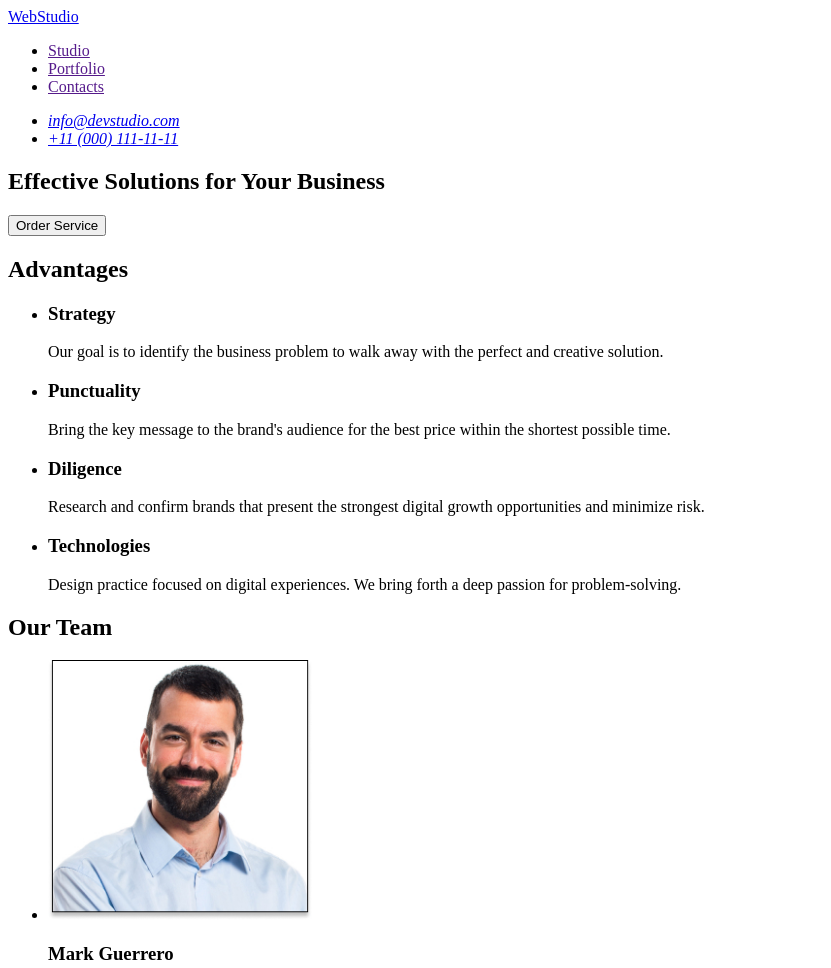
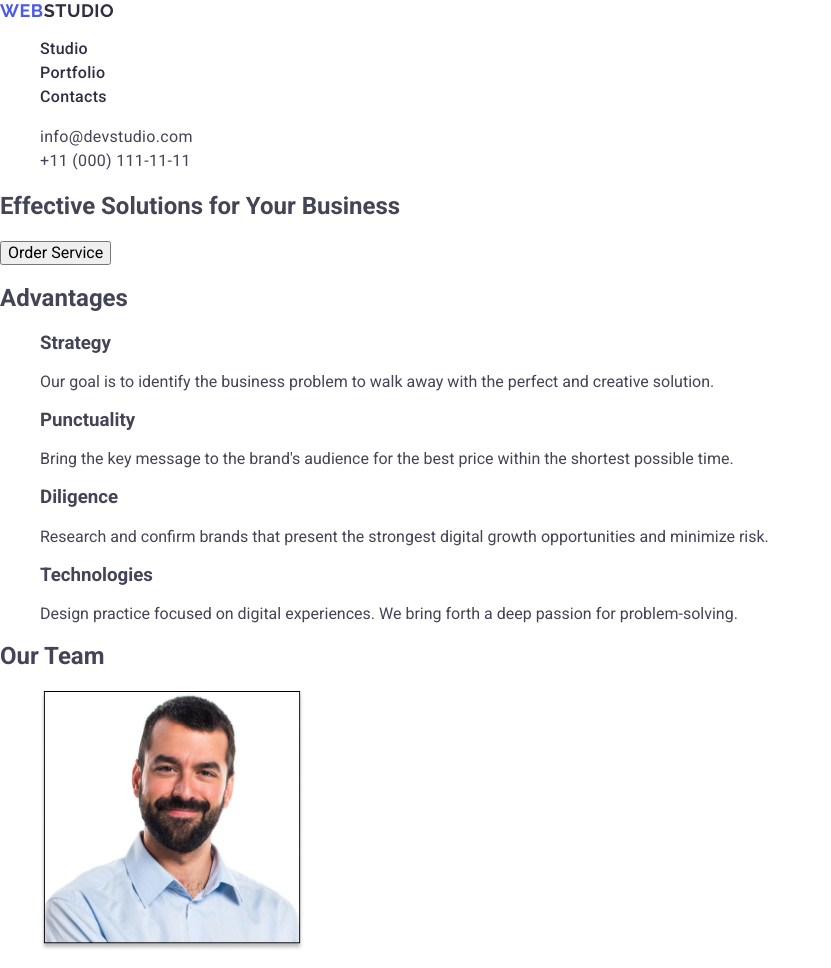
Before and after one commit to Kimberli9753/goit-markup-hw-02, a plain HTML site: page index.html in a window 1280 px wide. Shown: the top 968 px of the page, without its empty margins (0-831 px from the left). Drawn offline with nearby package versions, Linux system fonts and the light colour scheme.

Commit message:
add styles header

```diff
--- /dev/null
+++ b/css/styles.css
@@ -0,0 +1,68 @@
+/* font-family: 'Raleway', sans-serif;
+font-family: 'Roboto', sans-serif; */
+
+body {
+  font-family: 'Roboto', sans-serif;
+  color: #434455;
+  background-color: #fff;
+}
+
+ul,
+ol {
+  list-style-type: none;
+}
+a {
+  text-decoration: none;
+}
+.page-header {
+}
+.header-naw {
+}
+.logo {
+  font-family: 'Raleway', sans-serif;
+  font-weight: 700;
+  font-size: 18px;
+  line-height: 1.17;
+  letter-spacing: 0.03em;
+  text-transform: uppercase;
+  color: #4d5ae5;
+}
+
+.header-logo .logo-part {
+  color: #2e2f42;
+}
+
+.nav-list {
+}
+.nav-item {
+}
+
+.nav-link {
+  font-weight: 500;
+  font-size: 16px;
+  line-height: 1.5;
+  letter-spacing: 0.02em;
+  color: #2e2f42;
+}
+
+.contacts {
+  font-style: normal;
+}
+
+.contacts-list {
+}
+.contacts-item {
+}
+.contacts-link {
+  font-size: 16px;
+  line-height: 1.5;
+  letter-spacing: 0.02em;
+  color: #434455;
+}
+
+.nav-link:hover,
+.nav-link:focus,
+.contacts-link:hover,
+.contacts-link:focus {
+  color: #404bbf;
+}
--- a/index.html
+++ b/index.html
@@ -5,23 +5,38 @@
     <meta charset="UTF-8">
     <meta name="viewport" content="width=device-width, initial-scale=1.0">
     <title>Web Studio</title>
+
+    <link rel="stylesheet" href="https://cdnjs.cloudflare.com/ajax/libs/modern-normalize/2.0.0/modern-normalize.min.css"
+        integrity="sha512-4xo8blKMVCiXpTaLzQSLSw3KFOVPWhm/TRtuPVc4WG6kUgjH6J03IBuG7JZPkcWMxJ5huwaBpOpnwYElP/m6wg=="
+        crossorigin="anonymous" referrerpolicy="no-referrer" />
+
+    <link rel="preconnect" href="https://fonts.googleapis.com">
+    <link rel="preconnect" href="https://fonts.gstatic.com" crossorigin>
+    <link href="https://fonts.googleapis.com/css2?family=Raleway:wght@700&family=Roboto:wght@400;500;700&display=swap"
+        rel="stylesheet">
+
+    <link rel="stylesheet" href="./css/styles.css">
 </head>
 
 <body>
-    <header>
-        <nav>
-            <a href="./index.html">WebStudio</a>
-            <ul>
-                <li><a href="">Studio</a></li>
-                <li><a href="">Portfolio</a></li>
-                <li><a href="">Contacts</a></li>
+    <header class="page-header">
+        <nav class="header-naw">
+            <a class="logo header-logo" href="./index.html">Web<span class="logo-part">Studio</span></a>
+            <ul class="nav-list">
+                <li class="nav-item"><a class="nav-link" href="">Studio</a></li>
+                <li class="nav-item"><a class="nav-link" href="">Portfolio</a></li>
+                <li class="nav-item"><a class="nav-link" href="">Contacts</a></li>
             </ul>
         </nav>
 
-        <address>
-            <ul>
-                <li><a href="mailto:info@devstudio.com">info@devstudio.com</a></li>
-                <li><a href="tel:+110001111111">+11 (000) 111-11-11</a></li>
+        <address class="contacts">
+            <ul class="contacts-list">
+                <li class="contacts-item">
+                    <a class="contacts-link" href="mailto:info@devstudio.com">info@devstudio.com</a>
+                </li>
+                <li class="contacts-item">
+                    <a class="contacts-link" href="tel:+110001111111">+11 (000) 111-11-11</a>
+                </li>
             </ul>
         </address>
     </header>
```
